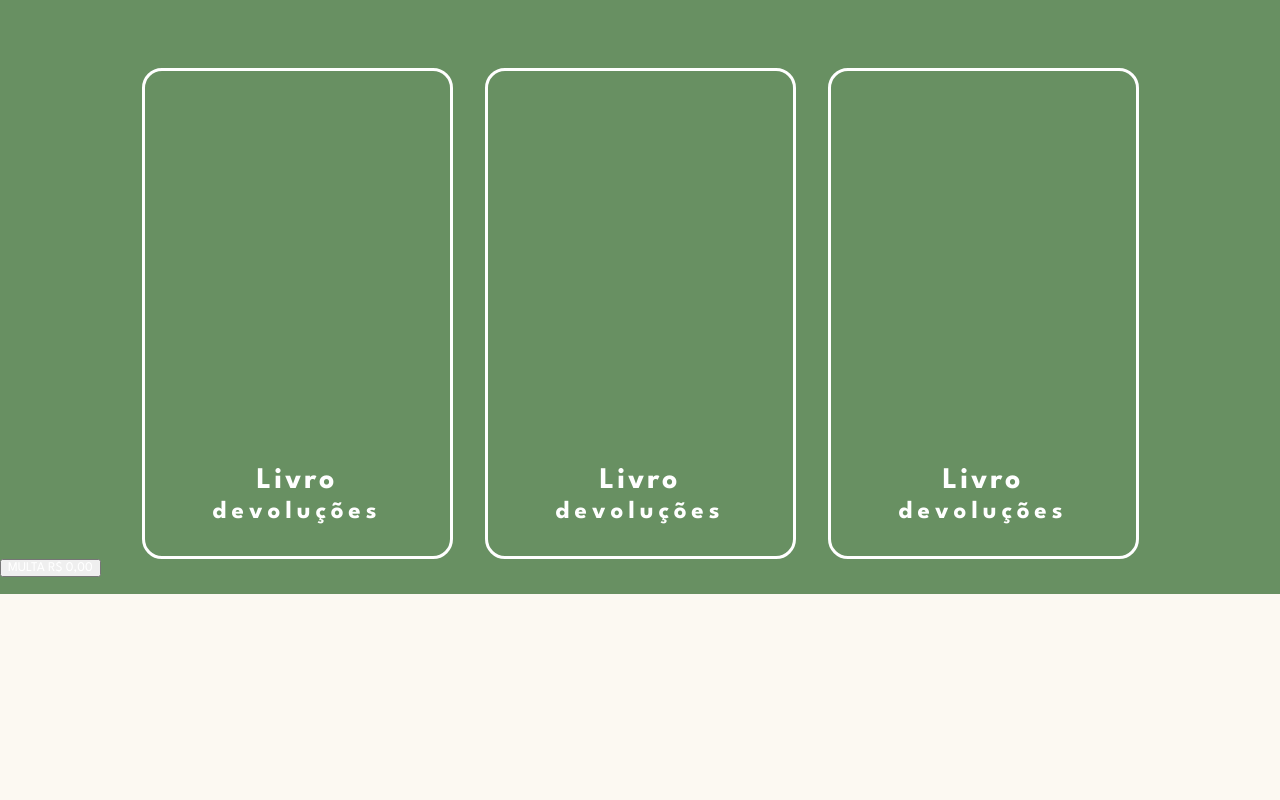
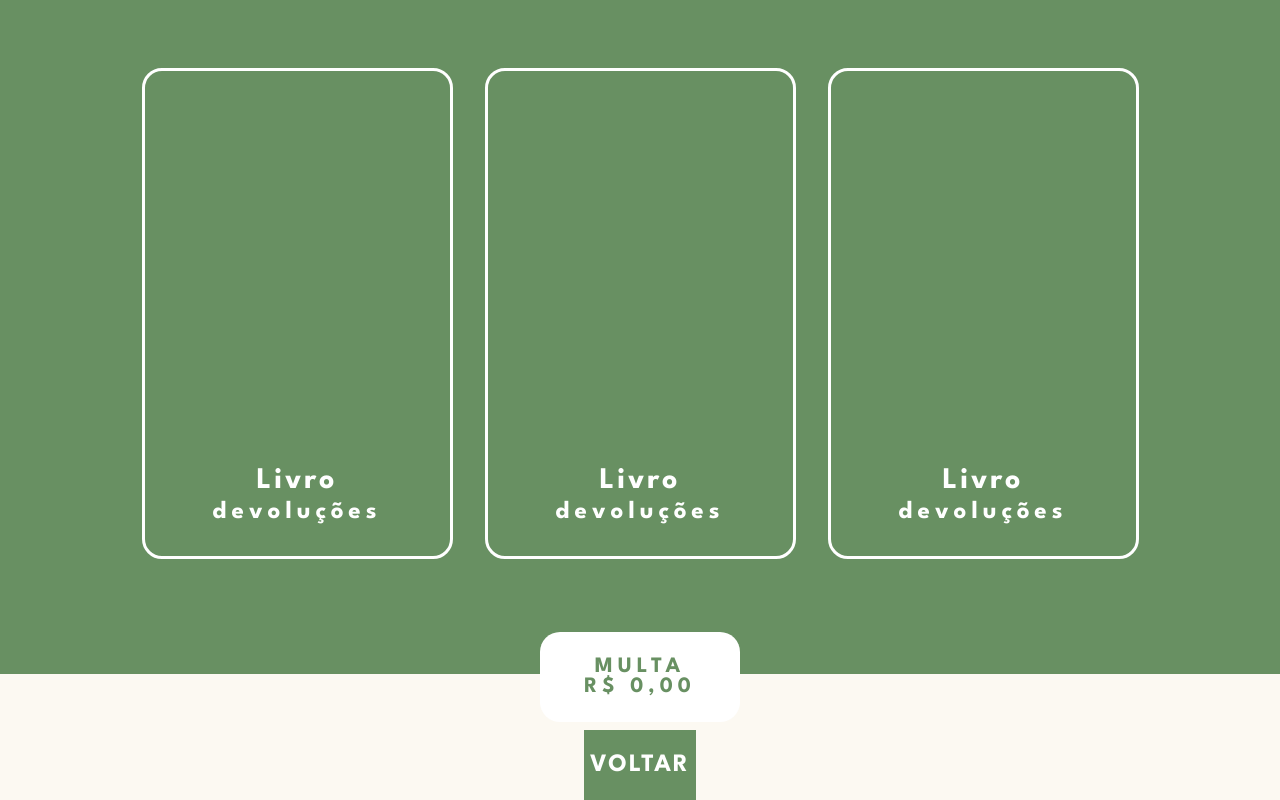
Before and after one commit to Henrique0330/Biblioteca, a Vue app: page /emprestados in a window 1280 px wide. Shown: the part 310-1110 px from the top of the page. Before the commit the page ends 904 px from the top, so only its background shows below. Built offline with nearby package versions, Linux system fonts and the light colour scheme.

Commit message:
FEAT-19: style

```diff
--- a/src/views/emprestados.vue
+++ b/src/views/emprestados.vue
@@ -39,7 +39,10 @@ import FooterComponent from '@/components/FooterComponent.vue';
             </div>
         </div>
     </div>
-    <button class="multa">MULTA R$ 0,00</button>
+    <div class="botoes">
+    <button class="multa">MULTA <br>R$ 0,00</button>
+    <button class="voltar">VOLTAR</button>
+</div>
 </div>
 
 </template>
@@ -47,7 +50,7 @@ import FooterComponent from '@/components/FooterComponent.vue';
 @import url('https://fonts.googleapis.com/css2?family=League+Spartan:wght@100..900&display=swap');
 
 .container{
-    height: 80vh;
+    height: 90vh;
     padding: 3rem 0;
     width: 100%;
     background-color: #689062;
@@ -92,4 +95,35 @@ h5{
     font-size: 25px;
     letter-spacing: 5px;
 }
+.botoes{
+    display: flex;
+    justify-content: center;
+    margin: 73px auto;
+    flex-direction: column;
+    align-items: center;
+
+}
+.multa{
+    color: #689062;
+    background-color: white;
+    width: 200px;
+    border-radius: 20px;
+    height: 90px;
+    border: none;
+    cursor: pointer;
+    font-size: 22px;
+    font-weight: bold;
+    letter-spacing: 5px;
+}
+.voltar{
+    margin-top: 8px;
+    background-color: #689062;
+    height: 70px;
+    border: none;
+    cursor: pointer;
+    font-size: 25px;
+    font-weight: bold;
+    letter-spacing: 2px;
+}
+
 </style>
```
